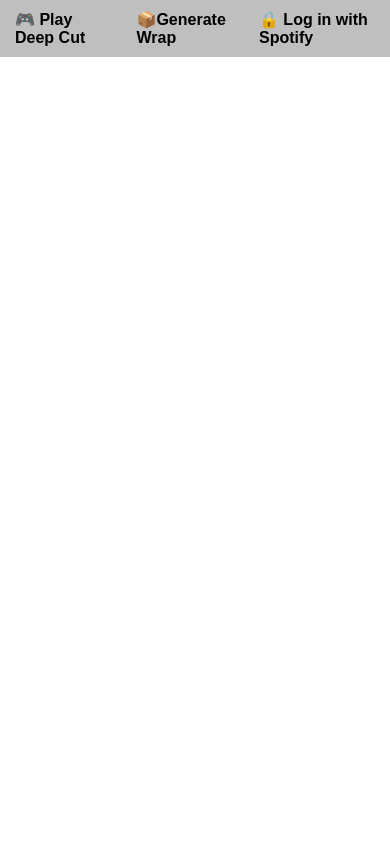
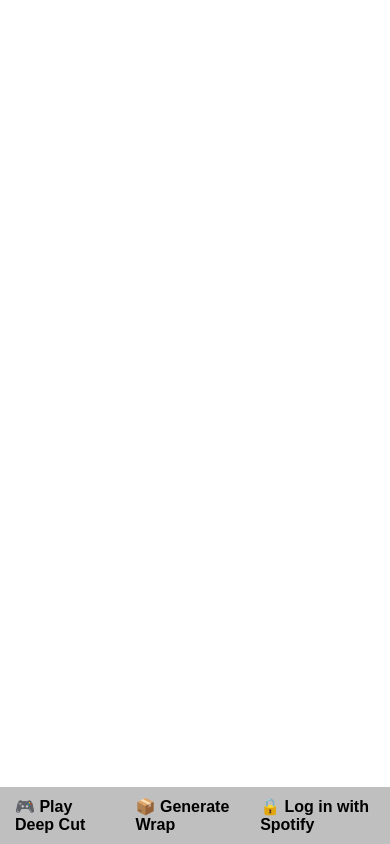
Before and after one commit to GeorgiaTechTeam18/SpotifyWrapper, a Django app: page / in a window 390 px wide. Run offline with Django 5.2, Linux system fonts and the light colour scheme.

Commit message:
Added abstract art and made base (somewhat) responsive to mobile.

```diff
--- a/UserAuth/settings.py
+++ b/UserAuth/settings.py
@@ -1,3 +1,4 @@
 from pathlib import Path
 BASE_DIR = Path(__file__).resolve().parent.parent
 STATICFILES_DIRS = [BASE_DIR / 'static']
+ALLOWED_HOSTS = ['0.0.0.0', '127.0.0.1', 'localhost', '192.168.1.60']
--- a/UserAuth/static/UserAuth/styles.css
+++ b/UserAuth/static/UserAuth/styles.css
@@ -60,10 +60,15 @@ main {
 @media (max-width: 768px) {
     main {
         padding-right: 0;
+        padding-bottom: 30px;
     }
 
     .banner {
-        flex-wrap: wrap;
+        position: fixed;
+        left: 0;
+        right: 0;
+        bottom: 0;
+        z-index: 0;
     }
 
     .side-image {
--- a/templates/UserAuth/base.html
+++ b/templates/UserAuth/base.html
@@ -14,33 +14,57 @@
         <li class="icon-section">
             {% if is_authenticated %}
                 <a href="{% url 'deepcut' %}">
+                    {% if "Mobile" in request.META.HTTP_USER_AGENT%}
+                        🎮
+                    {% else %}
                         🎮 Play Deep Cut
+                    {% endif %}
                 </a>
             {% else %}
                 <a href="{% url 'login' %}">
+                    {% if "Mobile" in request.META.HTTP_USER_AGENT%}
+                        🎮
+                    {% else %}
                         🎮 Play Deep Cut
+                    {% endif %}
                 </a>
             {% endif %}
         </li>
         <li class="icon-section">
             {% if is_authenticated %}
                 <a href="{% url 'home' %}">
-                📦Generate Wrap
+                    {% if "Mobile" in request.META.HTTP_USER_AGENT%}
+                        📦
+                    {% else %}
+                        📦 Generate Wrap
+                    {% endif %}
                 </a>
             {% else %}
                 <a href="{% url 'login' %}">
-                📦Generate Wrap
+                    {% if "Mobile" in request.META.HTTP_USER_AGENT%}
+                        📦
+                    {% else %}
+                        📦 Generate Wrap
+                    {% endif %}
                 </a>
             {% endif %}
         </li>
         <li class="icon-section">
             {% if not is_authenticated %}
                 <a href="{% url 'login' %}">
+                    {% if "Mobile" in request.META.HTTP_USER_AGENT%}
+                        🔒
+                    {% else %}
                         🔒 Log in with Spotify
+                    {% endif %}
                 </a>
             {% else %}
                 <a href="{% url 'logout' %}">
+                    {% if "Mobile" in request.META.HTTP_USER_AGENT%}
+                        🚪
+                    {% else %}
                         🚪 Log out
+                    {% endif %}
                 </a>
             {% endif %}
         </li>
```
Lines whose indentation alone changed are shown as unchanged.
